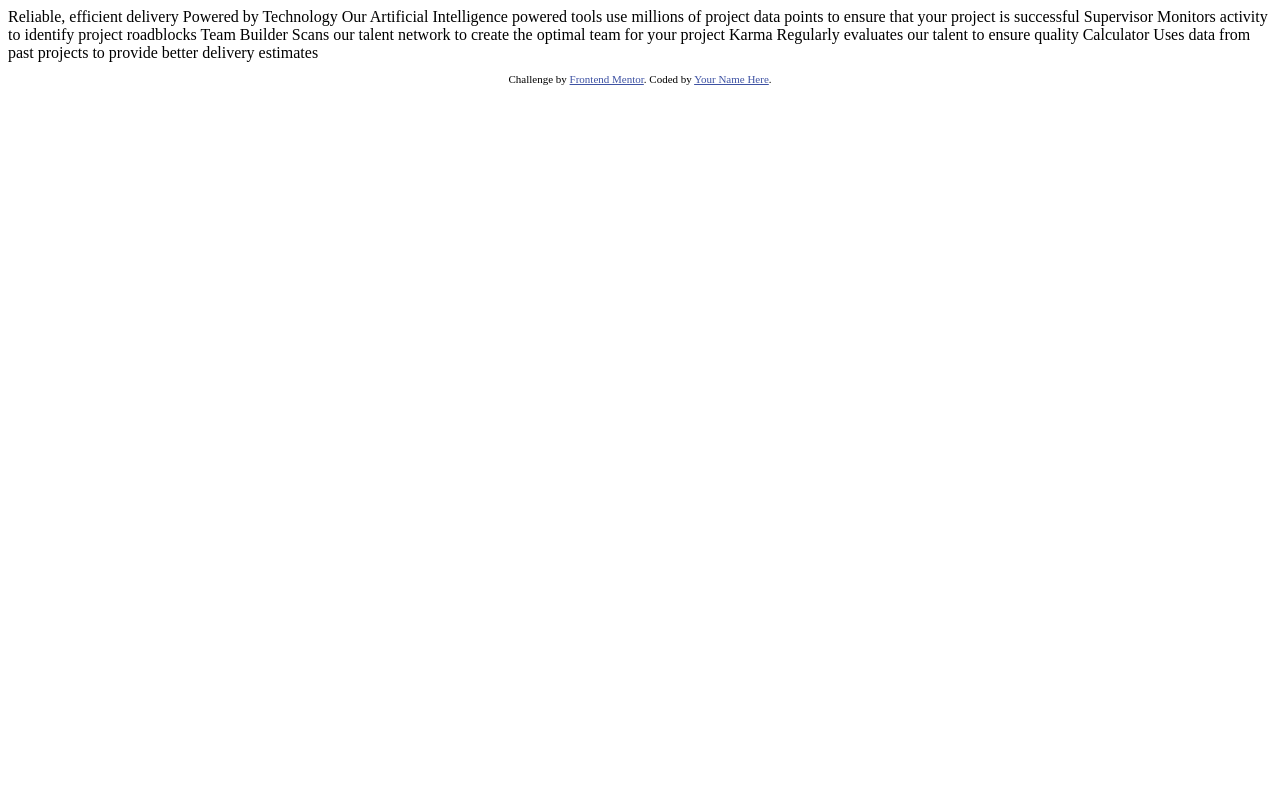
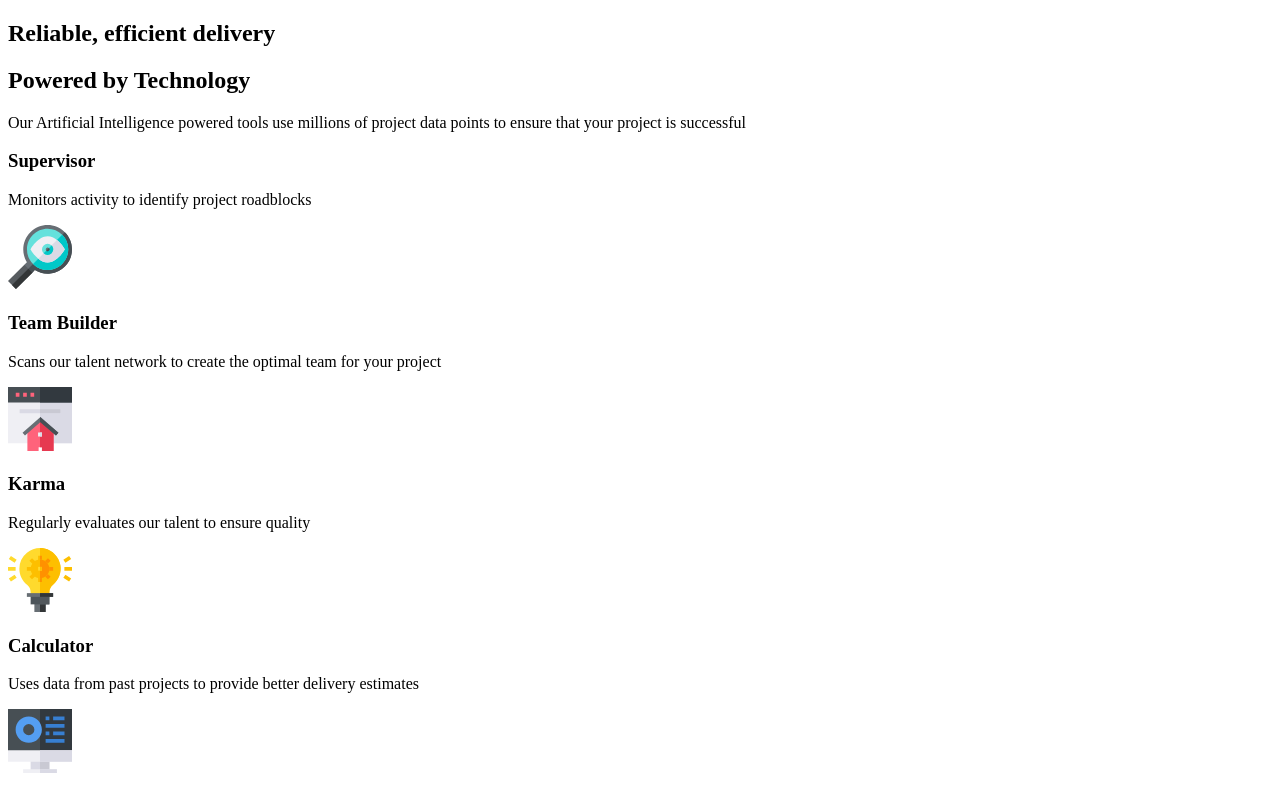
Before and after one commit to YOUHAD08/Four-Card-Feature-Section, a plain HTML site: page index.html in a window 1280 px wide. Drawn offline with Linux system fonts and the light colour scheme.

Commit message:
feat: add initial HTML structure for Four Card Feature section
- Set up basic HTML boilerplate with metadata and favicon
- Added header section with title, subtitle, and description
- Created card layout with Supervisor, Team Builder, Karma, and Calculator sections
- Linked external stylesheet (style.css) for future styling

```diff
--- a/index.html
+++ b/index.html
@@ -1,45 +1,67 @@
 <!DOCTYPE html>
 <html lang="en">
-<head>
-  <meta charset="UTF-8">
-  <meta name="viewport" content="width=device-width, initial-scale=1.0"> <!-- displays site properly based on user's device -->
-
-  <link rel="icon" type="image/png" sizes="32x32" href="./images/favicon-32x32.png">
-
-  <title>Frontend Mentor | Four card feature section</title>
-
-  <!-- Feel free to remove these styles or customise in your own stylesheet 👍 -->
-  <style>
-    .attribution { font-size: 11px; text-align: center; }
-    .attribution a { color: hsl(228, 45%, 44%); }
-  </style>
-</head>
-<body>
-
-  Reliable, efficient delivery
-  Powered by Technology
-
-  Our Artificial Intelligence powered tools use millions of project data points
-  to ensure that your project is successful
-
-  Supervisor
-  Monitors activity to identify project roadblocks
-
-  Team Builder
-  Scans our talent network to create the optimal team for your project
-
-  Karma
-  Regularly evaluates our talent to ensure quality
-
-  Calculator
-  Uses data from past projects to provide better delivery estimates
-
-
-  <footer>
-    <p class="attribution">
-      Challenge by <a href="https://www.frontendmentor.io?ref=challenge" target="_blank">Frontend Mentor</a>.
-      Coded by <a href="#">Your Name Here</a>.
-    </p>
-  </footer>
-</body>
+  <head>
+    <meta charset="UTF-8" />
+    <meta name="viewport" content="width=device-width, initial-scale=1.0" />
+    <link
+      rel="icon"
+      type="image/png"
+      sizes="32x32"
+      href="./images/favicon-32x32.png"
+    />
+    <title>Four card feature section</title>
+    <link rel="stylesheet" href="style.css" />
+  </head>
+  <body>
+    <main>
+      <section class="technology">
+        <div class="container">
+          <div class="technology-section">
+            <div class="technology-header">
+              <h1>Reliable, efficient delivery</h1>
+              <h2>Powered by Technology</h2>
+              <p>
+                Our Artificial Intelligence powered tools use millions of
+                project data points to ensure that your project is successful
+              </p>
+            </div>
+          </div>
+          <div class="row">
+            <div class="col">
+              <div class="card card-supervisor">
+                <h3>Supervisor</h3>
+                <p>Monitors activity to identify project roadblocks</p>
+                <img src="./images/icon-supervisor.svg" alt="supervisor" />
+              </div>
+            </div>
+            <div class="col">
+              <div class="card card-team-builder">
+                <h3>Team Builder</h3>
+                <p>
+                  Scans our talent network to create the optimal team for your
+                  project
+                </p>
+                <img src="./images/icon-team-builder.svg" alt="team-builder" />
+              </div>
+              <div class="card card-karma">
+                <h3>Karma</h3>
+                <p>Regularly evaluates our talent to ensure quality</p>
+                <img src="./images/icon-karma.svg" alt="karma" />
+              </div>
+            </div>
+            <div class="col">
+              <div class="card card-calculator">
+                <h3>Calculator</h3>
+                <p>
+                  Uses data from past projects to provide better delivery
+                  estimates
+                </p>
+                <img src="./images/icon-calculator.svg" alt="calculator" />
+              </div>
+            </div>
+          </div>
+        </div>
+      </section>
+    </main>
+  </body>
 </html>
```
Also changed, not shown: style.css (added).
